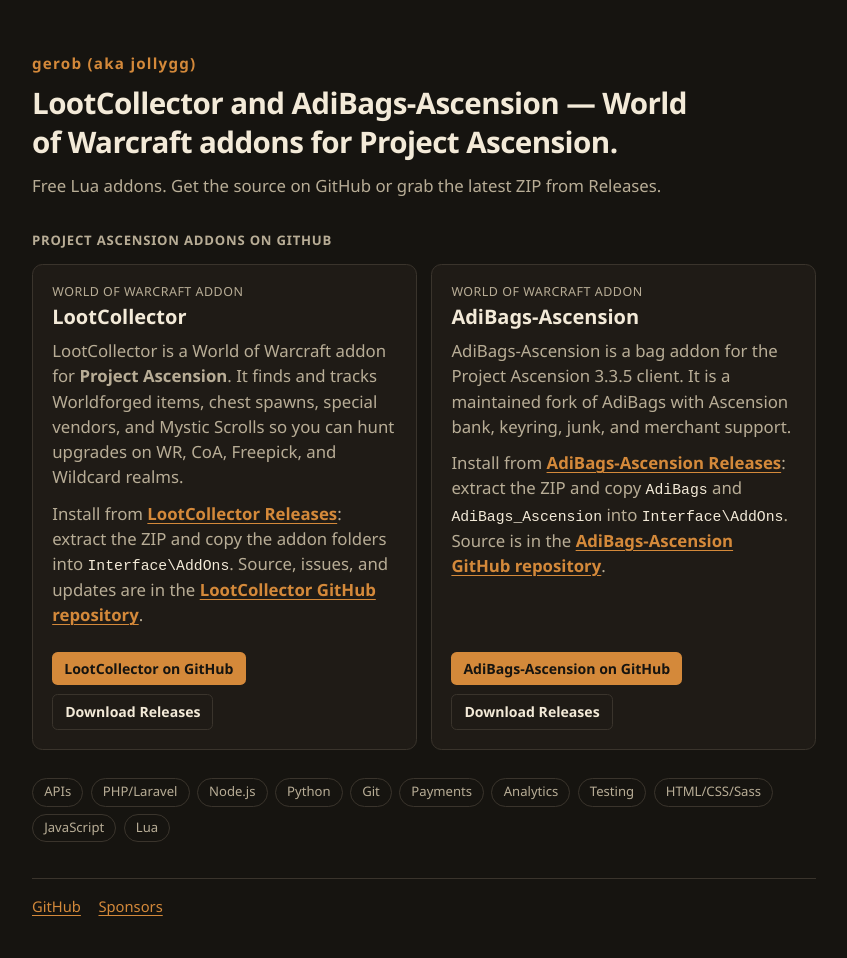
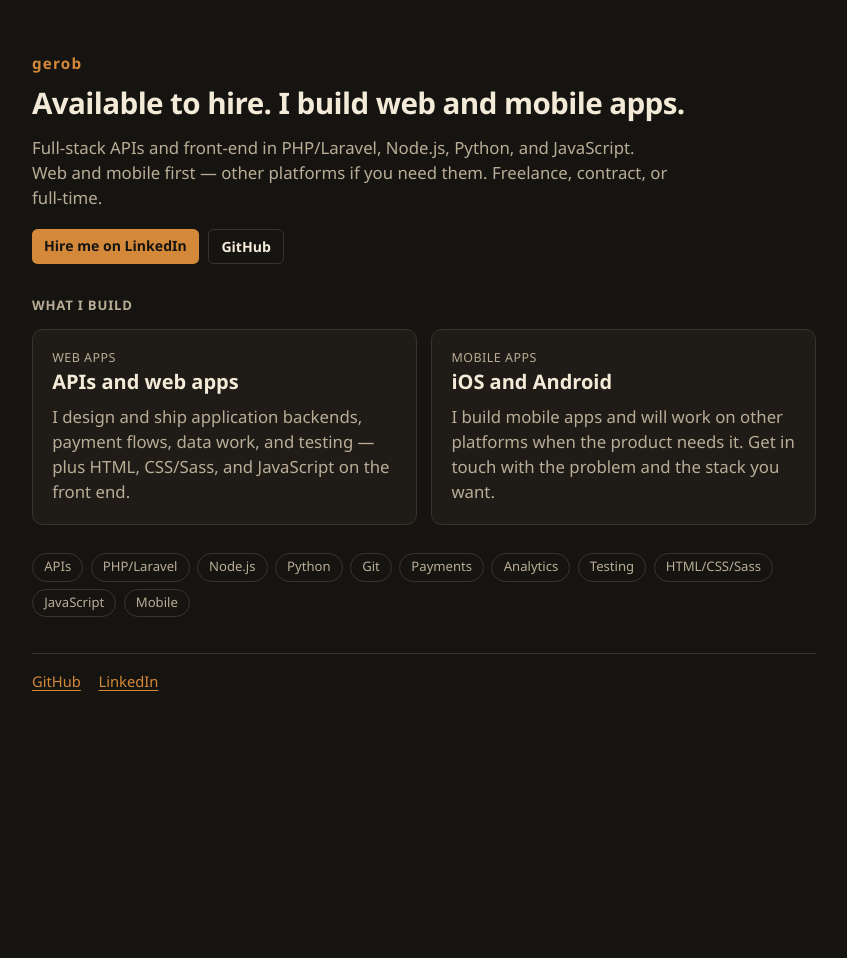
Before and after one commit to gerob/gerob.github.io, a Jekyll site: the page built from index.md, in a window 1280 px wide. Shown: the whole page, without its empty margins (216-1063 px from the left). Built offline with Jekyll 4.4.1, drawn with Linux system fonts in a browser that asks for light colours; after the commit the page ends 900 px from its top, so only the background shows below that.

Commit message:
Update site as an advertisement for myself for hire.

```diff
--- a/_config.yml
+++ b/_config.yml
@@ -1,6 +1,6 @@
-title: gerob (aka Jollygg)
-tagline: LootCollector and AdiBags-Ascension for Project Ascension
-description: Download LootCollector and AdiBags-Ascension — free World of Warcraft addons for Project Ascension. Source code and GitHub Releases from gerob (aka Jollygg).
+title: gerob
+tagline: Available to hire for web and mobile apps
+description: gerob is a full-stack developer available to hire for web and mobile apps. PHP/Laravel, Node.js, Python, and JavaScript. Freelance or full-time. Reach out on LinkedIn or GitHub.
 url: https://gerob.github.io
 lang: en_US
 author:
@@ -8,10 +8,10 @@
   url: https://github.com/gerob
 logo: https://github.com/gerob.png
 social:
-  name: gerob (aka Jollygg)
+  name: gerob
   links:
     - https://github.com/gerob
-    - https://github.com/sponsors/gerob
+    - https://www.linkedin.com/in/gerobkimball/
 plugins:
   - jekyll-seo-tag
   - jekyll-sitemap
--- a/_layouts/default.html
+++ b/_layouts/default.html
@@ -14,52 +14,30 @@
         "@type": "Person",
         "@id": "{{ site.url }}/#person",
         "name": "gerob",
-        "alternateName": "Jollygg",
         "url": "{{ site.url }}",
         "image": "{{ site.logo }}",
         "jobTitle": "Full-stack developer",
+        "description": "Available to hire for web and mobile apps. Freelance, contract, or full-time.",
         "sameAs": [
           "https://github.com/gerob",
-          "https://github.com/sponsors/gerob"
+          "https://www.linkedin.com/in/gerobkimball/"
         ],
         "knowsAbout": [
-          "LootCollector",
-          "AdiBags-Ascension",
-          "Project Ascension",
-          "World of Warcraft",
-          "Lua",
+          "Web applications",
+          "Mobile apps",
           "APIs",
           "PHP",
           "Laravel",
           "Node.js",
-          "Python"
+          "Python",
+          "JavaScript",
+          "HTML",
+          "CSS",
+          "Sass",
+          "Payments",
+          "Analytics",
+          "Testing"
         ]
-      },
-      {
-        "@type": ["SoftwareApplication", "SoftwareSourceCode"],
-        "name": "LootCollector",
-        "alternateName": "LootCollector for Project Ascension",
-        "applicationCategory": "GameApplication",
-        "operatingSystem": "Windows",
-        "programmingLanguage": "Lua",
-        "description": "World of Warcraft addon for Project Ascension. Find and track Worldforged items, chest spawns, special vendors, and Mystic Scrolls.",
-        "url": "https://github.com/gerob/LootCollector",
-        "codeRepository": "https://github.com/gerob/LootCollector",
-        "downloadUrl": "https://github.com/gerob/LootCollector/releases",
-        "author": { "@id": "{{ site.url }}/#person" }
-      },
-      {
-        "@type": ["SoftwareApplication", "SoftwareSourceCode"],
-        "name": "AdiBags-Ascension",
-        "alternateName": "AdiBags for Project Ascension",
-        "applicationCategory": "GameApplication",
-        "operatingSystem": "Windows",
-        "programmingLanguage": "Lua",
-        "description": "Bag addon for the Project Ascension 3.3.5 World of Warcraft client. Fork of AdiBags with Ascension bank, keyring, junk, and merchant support.",
-        "url": "https://github.com/gerob/AdiBags-Ascension",
-        "codeRepository": "https://github.com/gerob/AdiBags-Ascension",
-        "downloadUrl": "https://github.com/gerob/AdiBags-Ascension/releases",
-        "author": { "@id": "{{ site.url }}/#person" }
       }
     ]
   }
--- a/assets/styles.css
+++ b/assets/styles.css
@@ -67,6 +67,10 @@
   margin: 0.75rem 0 0;
   max-width: 40rem;
   color: var(--muted);
+}
+
+.hero .actions {
+  padding-top: 1.15rem;
 }
 
 .skills {
--- a/index.md
+++ b/index.md
@@ -1,46 +1,40 @@
 ---
 layout: default
-title: LootCollector and AdiBags-Ascension
-description: Download LootCollector and AdiBags-Ascension — free World of Warcraft addons for Project Ascension. Source code and GitHub Releases from gerob (aka Jollygg).
+title: Available to hire for web and mobile apps
+description: gerob is a full-stack developer available to hire for web and mobile apps. PHP/Laravel, Node.js, Python, and JavaScript. Freelance or full-time. Reach out on LinkedIn or GitHub.
 image: https://github.com/gerob.png
 permalink: /
 ---
 
 <header class="hero">
   <p class="eyebrow">{{ site.title }}</p>
-  <h1>LootCollector and AdiBags-Ascension — World of Warcraft addons for Project Ascension.</h1>
-  <p class="lead">Free Lua addons. Get the source on GitHub or grab the latest ZIP from Releases.</p>
+  <h1>Available to hire. I build web and mobile apps.</h1>
+  <p class="lead">Full-stack APIs and front-end in PHP/Laravel, Node.js, Python, and JavaScript. Web and mobile first — other platforms if you need them. Freelance, contract, or full-time.</p>
+  <div class="actions">
+    <a href="https://www.linkedin.com/in/gerobkimball/">Hire me on LinkedIn</a>
+    <a href="https://github.com/gerob">GitHub</a>
+  </div>
 </header>
 
-<section class="projects" aria-labelledby="projects-heading">
-  <h2 id="projects-heading" class="projects-title">Project Ascension addons on GitHub</h2>
+<section class="projects" aria-labelledby="services-heading">
+  <h2 id="services-heading" class="projects-title">What I build</h2>
 
   <div class="project-grid">
     <article class="card">
-      <p class="card-kind">World of Warcraft addon</p>
-      <h3>LootCollector</h3>
-      <p>LootCollector is a World of Warcraft addon for <strong>Project Ascension</strong>. It finds and tracks Worldforged items, chest spawns, special vendors, and Mystic Scrolls so you can hunt upgrades on WR, CoA, Freepick, and Wildcard realms.</p>
-      <p>Install from <a href="https://github.com/gerob/LootCollector/releases">LootCollector Releases</a>: extract the ZIP and copy the addon folders into <code>Interface\AddOns</code>. Source, issues, and updates are in the <a href="https://github.com/gerob/LootCollector">LootCollector GitHub repository</a>.</p>
-      <div class="actions">
-        <a href="https://github.com/gerob/LootCollector">LootCollector on GitHub</a>
-        <a href="https://github.com/gerob/LootCollector/releases">Download Releases</a>
-      </div>
+      <p class="card-kind">Web apps</p>
+      <h3>APIs and web apps</h3>
+      <p>I design and ship application backends, payment flows, data work, and testing — plus HTML, CSS/Sass, and JavaScript on the front end.</p>
     </article>
 
     <article class="card">
-      <p class="card-kind">World of Warcraft addon</p>
-      <h3>AdiBags-Ascension</h3>
-      <p>AdiBags-Ascension is a bag addon for the Project Ascension 3.3.5 client. It is a maintained fork of AdiBags with Ascension bank, keyring, junk, and merchant support.</p>
-      <p>Install from <a href="https://github.com/gerob/AdiBags-Ascension/releases">AdiBags-Ascension Releases</a>: extract the ZIP and copy <code>AdiBags</code> and <code>AdiBags_Ascension</code> into <code>Interface\AddOns</code>. Source is in the <a href="https://github.com/gerob/AdiBags-Ascension">AdiBags-Ascension GitHub repository</a>.</p>
-      <div class="actions">
-        <a href="https://github.com/gerob/AdiBags-Ascension">AdiBags-Ascension on GitHub</a>
-        <a href="https://github.com/gerob/AdiBags-Ascension/releases">Download Releases</a>
-      </div>
+      <p class="card-kind">Mobile apps</p>
+      <h3>iOS and Android</h3>
+      <p>I build mobile apps and will work on other platforms when the product needs it. Get in touch with the problem and the stack you want.</p>
     </article>
   </div>
 </section>
 
-<ul class="skills" aria-label="Other skills">
+<ul class="skills" aria-label="Skills">
   <li>APIs</li>
   <li>PHP/Laravel</li>
   <li>Node.js</li>
@@ -51,10 +45,10 @@
   <li>Testing</li>
   <li>HTML/CSS/Sass</li>
   <li>JavaScript</li>
-  <li>Lua</li>
+  <li>Mobile</li>
 </ul>
 
 <footer>
   <a href="https://github.com/gerob" rel="me">GitHub</a>
-  <a href="https://github.com/sponsors/gerob" rel="me">Sponsors</a>
+  <a href="https://www.linkedin.com/in/gerobkimball/" rel="me">LinkedIn</a>
 </footer>
```
Also changed, not shown: README.md.
